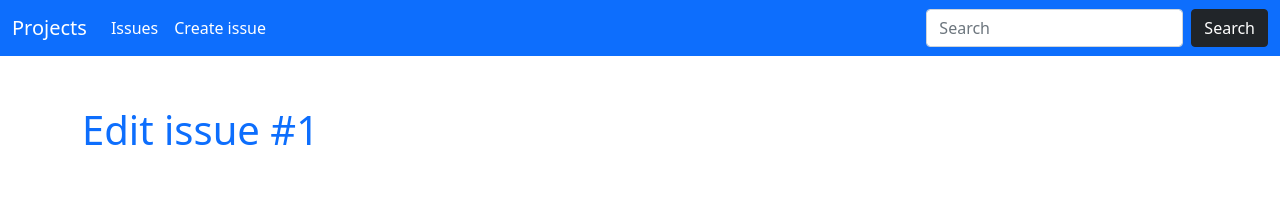
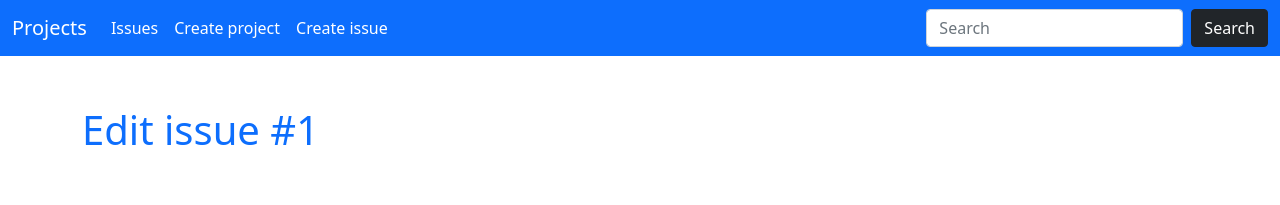
Before and after one commit to Irbiss555/issue_tracker, a Django app: page /issue/edit/1 in a window 1280 px wide. Shown: the top 205 px of the page. Run offline with Django 3.2, Linux system fonts and the light colour scheme; data comes from the database, SQL or seed files in the repository; parts of the project's set-up code (start-up, migrations or seed data) failed here and were passed over.

Commit message:
#16 Добавил ссылку в меню навигации для добавления проекта

```diff
--- a/issue_tracker/templates/common/menu.html
+++ b/issue_tracker/templates/common/menu.html
@@ -7,10 +7,13 @@
       <div class="collapse navbar-collapse" id="navbarSupportedContent">
         <ul class="navbar-nav me-auto mb-2 mb-lg-0">
             <li class="nav-item">
-            <a class="nav-link active" aria-current="page" href="{% url 'issue_list' %}">Issues</a>
-          </li>
-          <li class="nav-item">
-            <a class="nav-link active" aria-current="page" href="{% url 'create_issue' %}">Create issue</a>
+                <a class="nav-link active" aria-current="page" href="{% url 'issue_list' %}">Issues</a>
+            </li>
+            <li class="nav-item">
+                <a class="nav-link active" aria-current="page" href="{% url 'project_create' %}">Create project</a>
+            </li>
+            <li class="nav-item">
+                <a class="nav-link active" aria-current="page" href="{% url 'create_issue' %}">Create issue</a>
           </li>
         </ul>
         <form class="d-flex" action="{% url 'issue_list' %}" method="GET">
```
